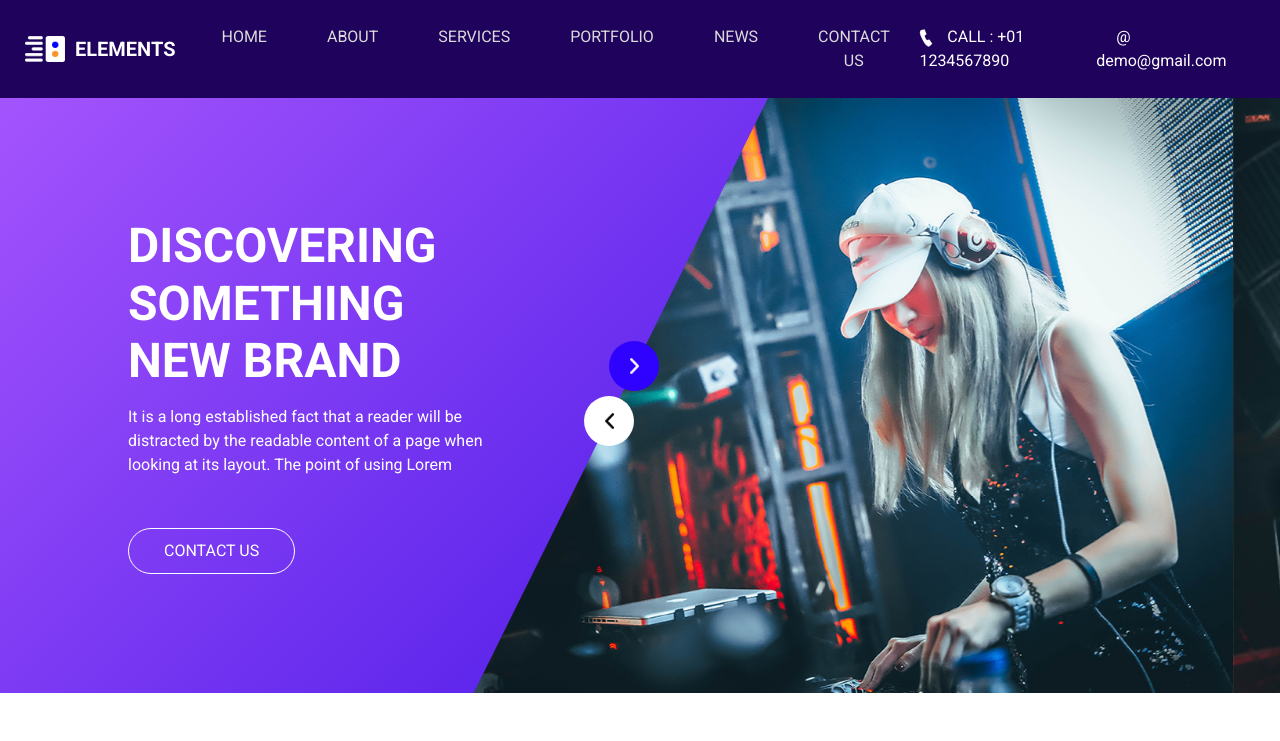
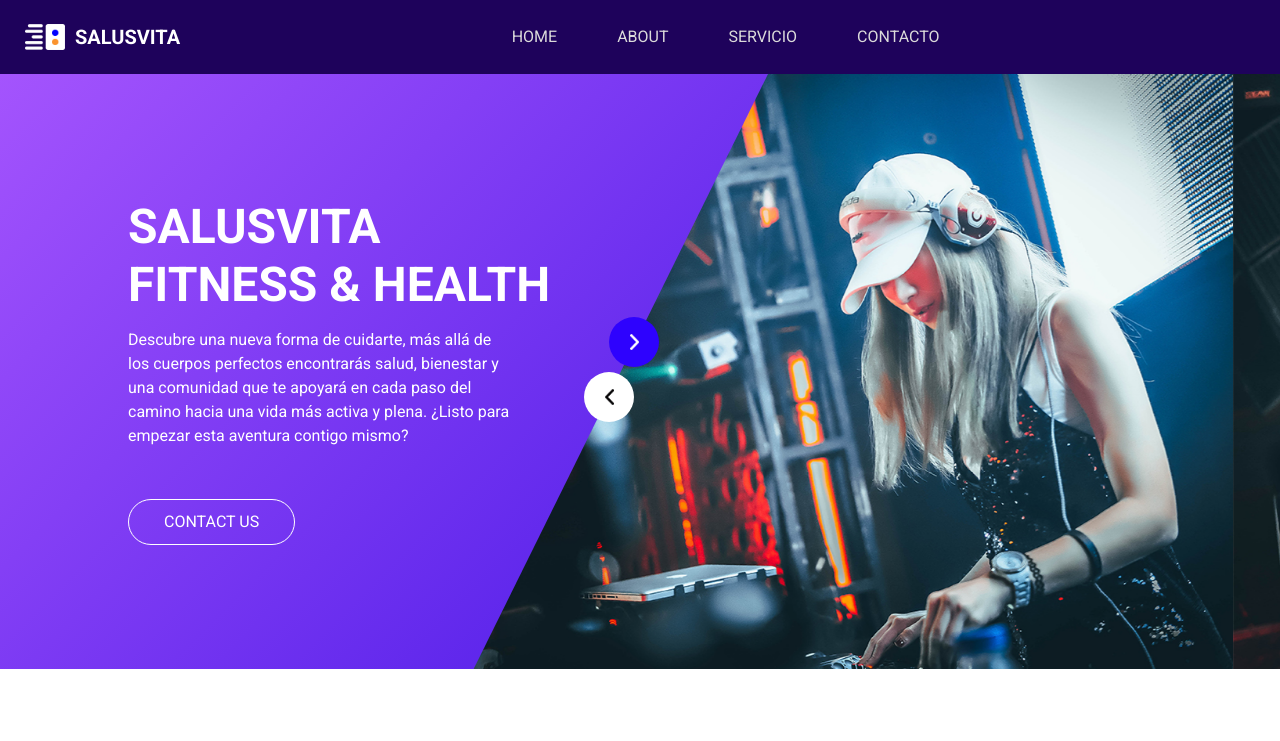
Before and after one commit to HormiDev/HACKATHON_VOTTUN, a plain HTML site: page index.html in a window 1280 px wide. Shown: the top 741 px of the page. Drawn offline with nearby package versions, Linux system fonts and the light colour scheme.

Commit message:
Update index.html

```diff
--- a/index.html
+++ b/index.html
@@ -12,7 +12,7 @@
   <meta name="description" content="" />
   <meta name="author" content="" />
 
-  <title>ELEMENTS</title>
+  <title>SalusVita</title>
 
   <!-- slider stylesheet -->
   <link rel="stylesheet" type="text/css"
@@ -38,7 +38,7 @@
           <a class="navbar-brand" href="index.html">
             <img src="images/logo.png" alt="">
             <span>
-              ELEMENTS
+              SalusVita
             </span>
           </a>
           <button class="navbar-toggler" type="button" data-toggle="collapse" data-target="#navbarSupportedContent"
@@ -56,30 +56,14 @@
                   <a class="nav-link" href="about.html">About </a>
                 </li>
                 <li class="nav-item">
-                  <a class="nav-link" href="service.html">Services </a>
+                  <a class="nav-link" href="service.html">Servicio </a>
                 </li>
                 <li class="nav-item">
-                  <a class="nav-link" href="portfolio.html"> Portfolio</a>
-                </li>
-                <li class="nav-item">
-                  <a class="nav-link" href="news.html"> news </a>
-                </li>
-                <li class="nav-item">
-                  <a class="nav-link" href="contact.html">Contact us</a>
+                  <a class="nav-link" href="contact.html">Contacto </a>
                 </li>
               </ul>
             </div>
             <div class="quote_btn-container  d-flex justify-content-center">
-              <a href="">
-                <img src="images/call.png" alt="">
-                CALL : +01 1234567890
-              </a>
-              <a href="">
-                <span>
-                  @
-                </span>
-                demo@gmail.com
-              </a>
             </div>
           </div>
         </nav>
@@ -102,13 +86,11 @@
             <span class="sr-only">Next</span>
           </a>
           <h1>
-            DiscoverING <br>
-            SOMETHING <br>
-            NEW BRAND
+            SALUSVITA <br>
+            FITNESS & HEALTH <br>
           </h1>
           <p>
-            It is a long established fact that a reader will be distracted by the readable content of a page when
-            looking at its layout. The point of using Lorem
+            Descubre una nueva forma de cuidarte, más allá de los cuerpos perfectos encontrarás salud, bienestar y una comunidad que te apoyará en cada paso del camino hacia una vida más activa y plena. ¿Listo para empezar esta aventura contigo mismo?
           </p>
           <div>
             <a href="" class="slider-link">
```
